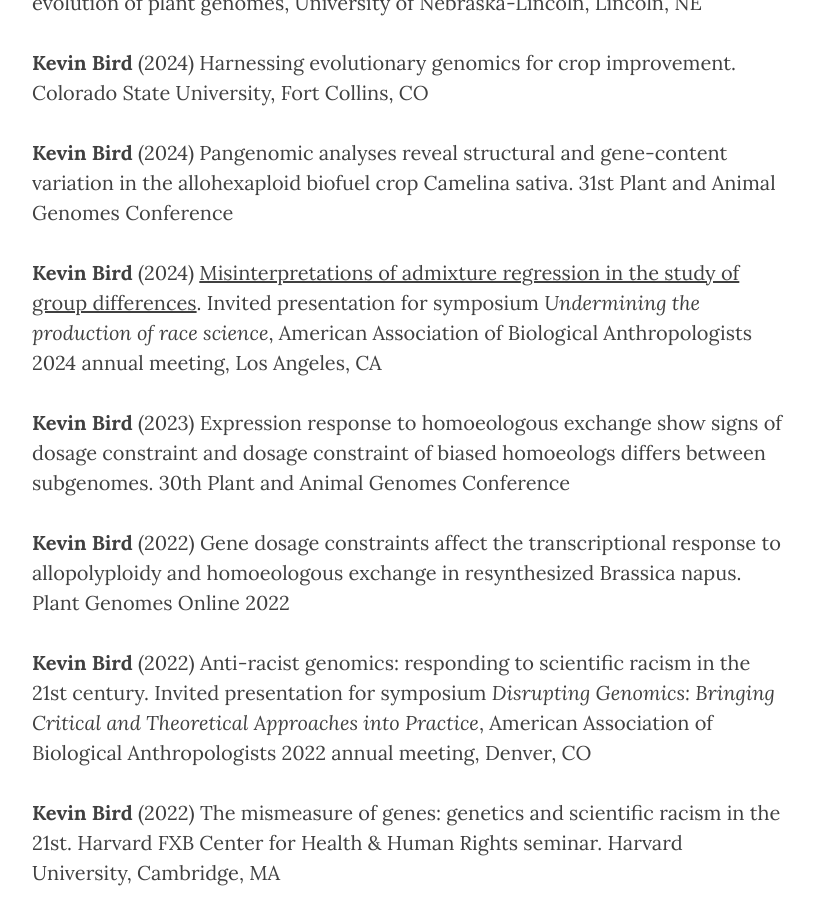
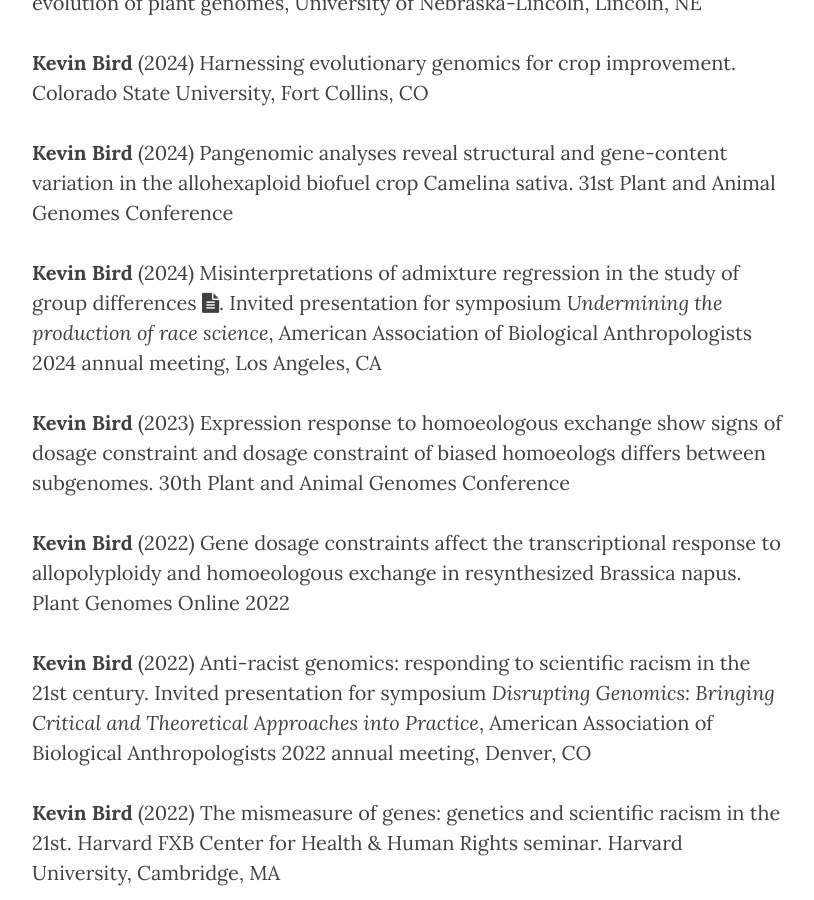
Before and after one commit to KevinABird/KevinABird.github.io, a Jekyll site: the page built from 2_CV.md, in a window 1280 px wide and 900 px high, scrolled down 1604 px. Shown: the whole window, without its empty margins (233-1047 px from the left). Built offline with Jekyll 4.4.1, drawn with Linux system fonts in a browser that asks for light colours; nearby versions of some CDN libraries.

Commit message:
Update 2_CV.md

```diff
--- a/2_CV.md
+++ b/2_CV.md
@@ -43,7 +43,7 @@
 
 __Kevin Bird__ (2024) Pangenomic analyses reveal structural and gene-content variation in the allohexaploid biofuel crop Camelina sativa. 31st Plant and Animal Genomes Conference
 
-__Kevin Bird__ (2024) [Misinterpretations of admixture regression in the study of group differences](https://github.com/KevinABird/KevinABird.github.io/blob/master/CV/Bird_AABA2024.pdf). Invited presentation for symposium *Undermining the production of race science*, American Association of Biological Anthropologists 2024 annual meeting, Los Angeles, CA
+__Kevin Bird__ (2024) Misinterpretations of admixture regression in the study of group differences <a href="/CV/Bird_AABA2024.pdf" target="_blank"><i class="fa fa-file-text fa-md"></i></a>. Invited presentation for symposium *Undermining the production of race science*, American Association of Biological Anthropologists 2024 annual meeting, Los Angeles, CA
 
 __Kevin Bird__ (2023) Expression response to homoeologous exchange show signs of dosage constraint and dosage constraint of biased homoeologs differs between subgenomes. 30th Plant and Animal Genomes Conference
 
```
